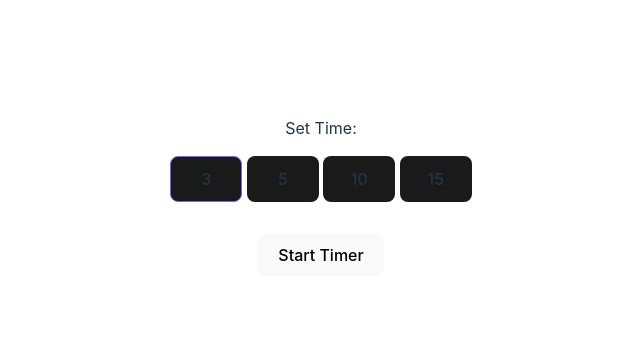
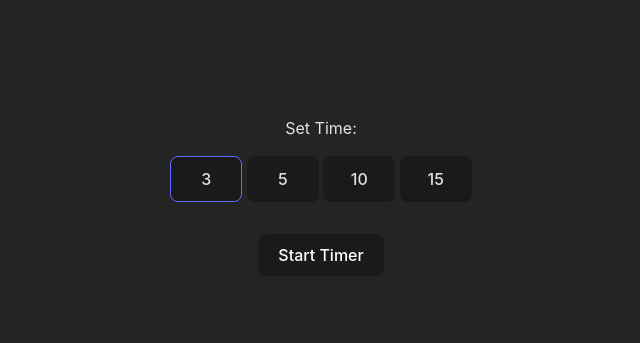
Before and after one commit to eseft/owlbear-timer, a website built with Vite: page index.html in a window 1280 px wide. Shown: the part 196-539 px from the top of the page, without its empty margins (319-959 px from the left). Built offline with nearby package versions, Linux system fonts and the light colour scheme; what @owlbear-rodeo/sdk would draw is missing.

Commit message:
Light theme in css disabled

```diff
--- a/style.css
+++ b/style.css
@@ -3,7 +3,7 @@
   line-height: 1.5;
   font-weight: 400;
 
-  color-scheme: light dark;
+  color-scheme: dark;
   color: rgba(255, 255, 255, 0.87);
   background-color: #242424;
 
@@ -84,15 +84,17 @@ button {
   cursor: pointer;
   transition: border-color 0.25s;
 }
+
 button:hover {
   border-color: #646cff;
 }
+
 button:focus,
 button:focus-visible {
   outline: 4px auto -webkit-focus-ring-color;
 }
 
-@media (prefers-color-scheme: light) {
+/*@media (prefers-color-scheme: light) {
   :root {
     color: #213547;
     background-color: #ffffff;
@@ -103,4 +105,4 @@ button:focus-visible {
   button {
     background-color: #f9f9f9;
   }
-}
+}*/
```
